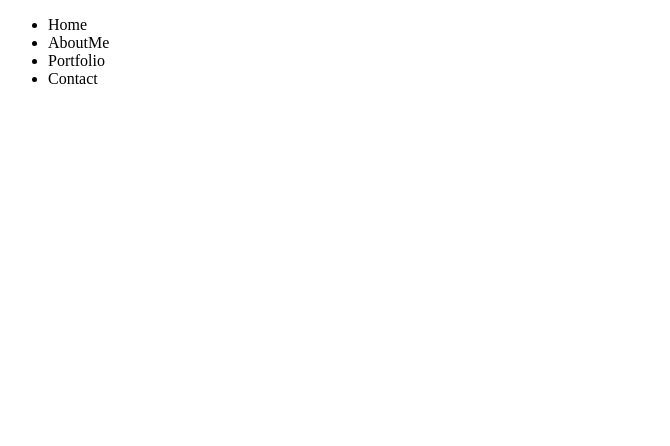
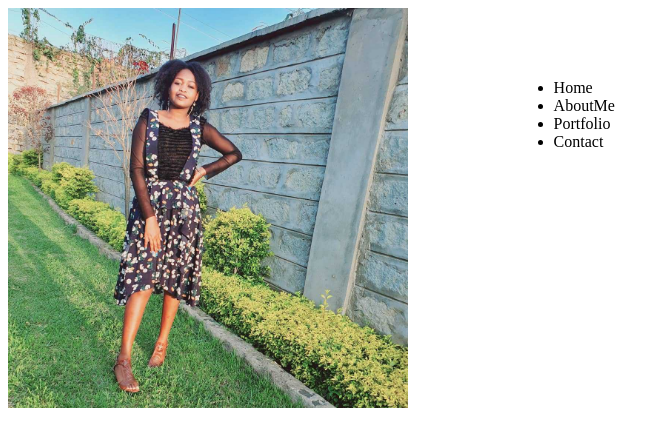
Before and after one commit to DaisyChepyegon/Personal-Portfolio, a plain HTML site: page index.html in a window 1280 px wide. Shown: the whole page, without its empty margins (0-670 px from the left). Drawn offline with Linux system fonts and the light colour scheme.

Commit message:
add an image

```diff
--- a/index.css
+++ b/index.css
@@ -0,0 +1,13 @@
+nav {
+    float: right;
+    height: 120px;
+    width: 60%;
+    display: flex;
+    flex-direction: row;
+    padding-top: 55px;
+    text-decoration: none;
+}
+.Home img{
+    width: 400px;
+    height: 400px;
+}
--- a/index.html
+++ b/index.html
@@ -5,7 +5,8 @@
     <meta http-equiv="X-UA-Compatible" content="IE=edge">
     <meta name="viewport" content="width=device-width, initial-scale=1.0">
     <title>Personal-Portfolio</title>
-    <link rel="stylesheet" href="index.css">
+    <link rel="stylesheet" href="./index.css">
+    <link rel="stylesheet" href="https://cdnjs.cloudflare.com/ajax/libs/font-awesome/4.7.0/css/font-awesome.min.css">
 
 </head>
 <body>
@@ -20,6 +21,22 @@
                 </ul>
             </nav>
         </header>
+        <div class="Home">
+            <img src="./Dee.jpg" alt="">
+
+        </div>
+        <div class="About">
+
+        </div>
+        <div class="portfolio">
+
+        </div>
+        <div class="contact">
+
+        </div>
+        <footer>
+
+        </footer>
     </main>
 
 </body>
```
Also changed, not shown: Dee.jpg (added).
